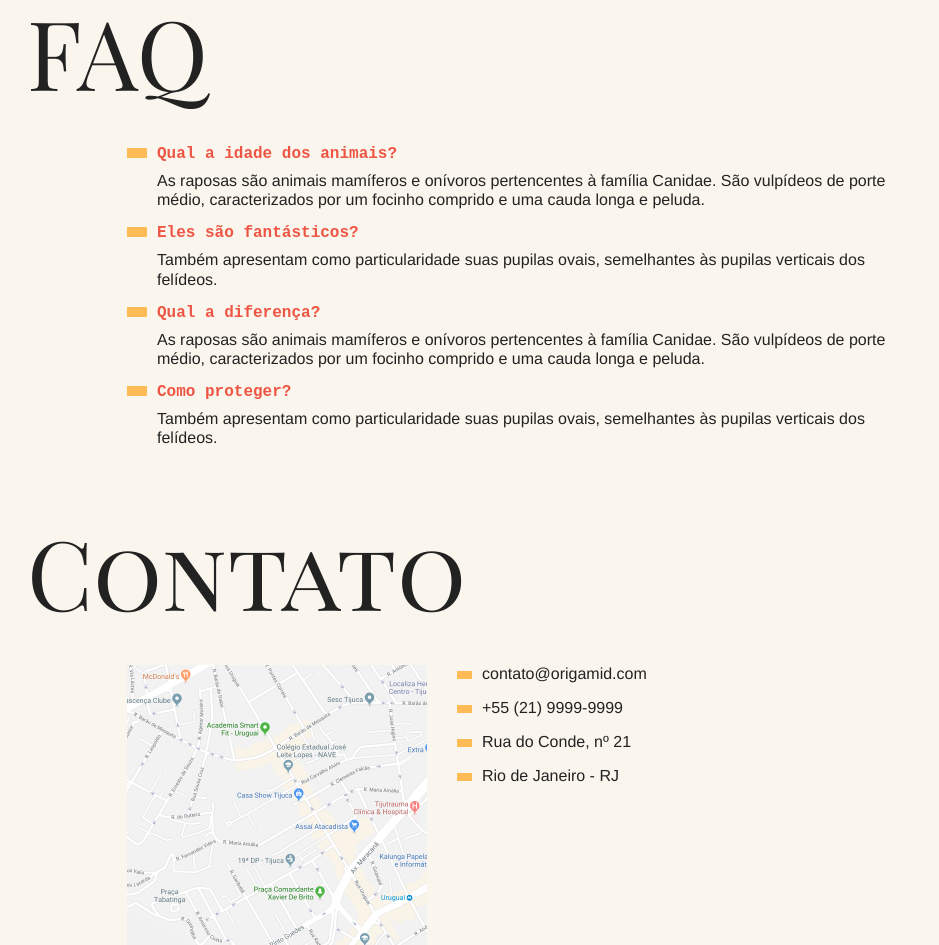
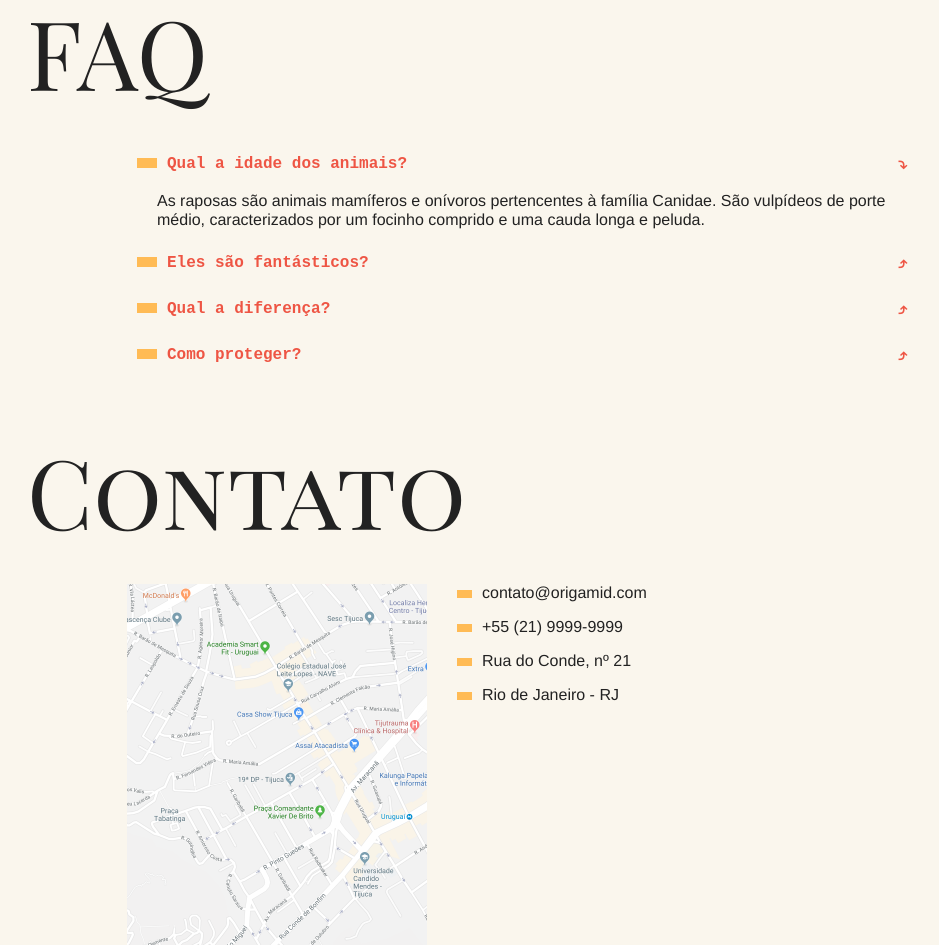
Before and after one commit to bruno15b/AnimaisFantasticos, a plain HTML site: page index.html in a window 1280 px wide. Shown: the part 781-1726 px from the top of the page, without its empty margins (173-1112 px from the left). Drawn offline with Linux system fonts and the light colour scheme.

Commit message:
Adicionado JavaScript acorrdionList

```diff
--- a/css/style.css
+++ b/css/style.css
@@ -66,29 +66,14 @@ a {
   color: inherit;
 }
 
+a:hover {
+  background: rgb(199, 143, 58);
+}
+
 p,
 dd {
   font: 1rem/1.2 Helvetica, Arial;
   margin-bottom: 15px;
-}
-
-dd {
-  margin-left: 30px;
-}
-
-dt {
-  color: #e54;
-  font: 700 1rem IBM Plex Mono, monospace;
-  margin-bottom: 0.5rem;
-}
-
-dt::before {
-  content: "";
-  background: #fb5;
-  height: 10px;
-  width: 20px;
-  display: inline-block;
-  margin-right: 10px;
 }
 
 .header-nav {
@@ -137,7 +122,8 @@ dt::before {
   margin-bottom: 50px;
 }
 
-.js .js-tabcontent .container-intro {
+.js .js-tabcontent .container-intro,
+.js .js-accordion dd {
   display: none;
 }
 
@@ -161,15 +147,61 @@ dl {
   grid-column: 2/-1;
 }
 
+dd {
+  margin-left: 30px;
+}
+
+dt {
+  color: #e54;
+  font: 700 1rem IBM Plex Mono, monospace;
+  margin-bottom: 0.5rem;
+  position: relative;
+  padding: 10px;
+}
+
+dt::before {
+  content: "";
+  background: #fb5;
+  height: 10px;
+  width: 20px;
+  display: inline-block;
+  margin-right: 10px;
+}
+
+dt::after {
+  content: "⤵";
+  position: absolute;
+  display: inline-block;
+  right: 20px;
+}
+
+.js .js-accordion dt.arrow-up::after {
+  content: "⤴";
+  transition: 0.2s;
+}
+
+.js .js-accordion dt.arrow-up:hover::after {
+  transform: rotateX(180deg);
+}
+
+.js .js-accordion .ativo {
+  display: block !important;
+  animation: slideDown 0.5s forwards;
+}
+
+@keyframes slideDown {
+  from {
+    opacity: 0;
+    max-height: 0;
+  }
+  to {
+    opacity: 1;
+    max-height: 100px;
+  }
+}
+
 .contatos img {
   grid-column: 2/3;
-}
-
-footer {
-  background: #fb5;
-  padding: 20px;
-  margin: 30px 0;
-  font: 700 1rem IBM Plex Mono, monospace;
 }
 
 .contatos li {
@@ -184,6 +216,13 @@ footer {
   width: 15px;
   display: inline-block;
   margin-right: 10px;
+}
+
+footer {
+  background: #fb5;
+  padding: 20px;
+  margin: 30px 0;
+  font: 700 1rem IBM Plex Mono, monospace;
 }
 
 @media (max-width: 800px) {
--- a/index.html
+++ b/index.html
@@ -76,7 +76,7 @@
 
   <section class="grid faq" id="faq">
     <h2>FAQ</h2>
-    <dl>
+    <dl class="js-accordion">
       <dt>Qual a idade dos animais?</dt>
       <dd>As raposas são animais mamíferos e onívoros pertencentes à família Canidae. São vulpídeos de porte médio, caracterizados por um focinho comprido e uma cauda longa e peluda.</dd>
       <dt>Eles são fantásticos?</dt>
--- a/script.js
+++ b/script.js
@@ -1,6 +1,8 @@
+function initTabNav() {
   const tabMenu = document.querySelectorAll(".js-tabmenu li");
-const tabContent = document.querySelectorAll(".js-tabcontent .container-intro");
-
+  const tabContent = document.querySelectorAll(
+    ".js-tabcontent .container-intro"
+  );
   if (tabMenu.length && tabMenu.length) {
     tabContent[0].classList.add("ativo");
     tabMenu.forEach((menu, index) => {
@@ -14,3 +16,27 @@ if (tabMenu.length && tabMenu.length) {
       });
     });
   }
+}
+
+function initAcorrdion() {
+  const accordionList = document.querySelectorAll(".js-accordion dt");
+  if (accordionList.length) {
+    accordionList[0].nextElementSibling.classList.add("ativo");
+    accordionList.forEach((item, index) => {
+      if (index > 0) {
+        item.classList.add("arrow-up");
+      }
+      item.addEventListener("click", () => {
+        item.nextElementSibling.classList.toggle("ativo");
+        if (item.classList.contains("arrow-up")) {
+          item.classList.remove("arrow-up");
+        } else {
+          item.classList.add("arrow-up");
+        }
+      });
+    });
+  }
+}
+
+initAcorrdion();
+initTabNav();
```
Lines whose indentation alone changed are shown as unchanged.
